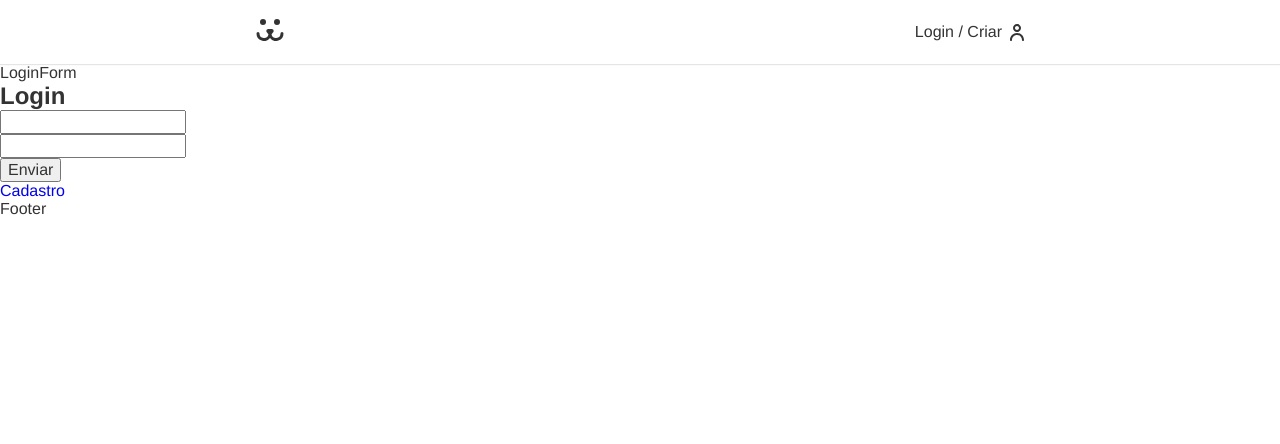
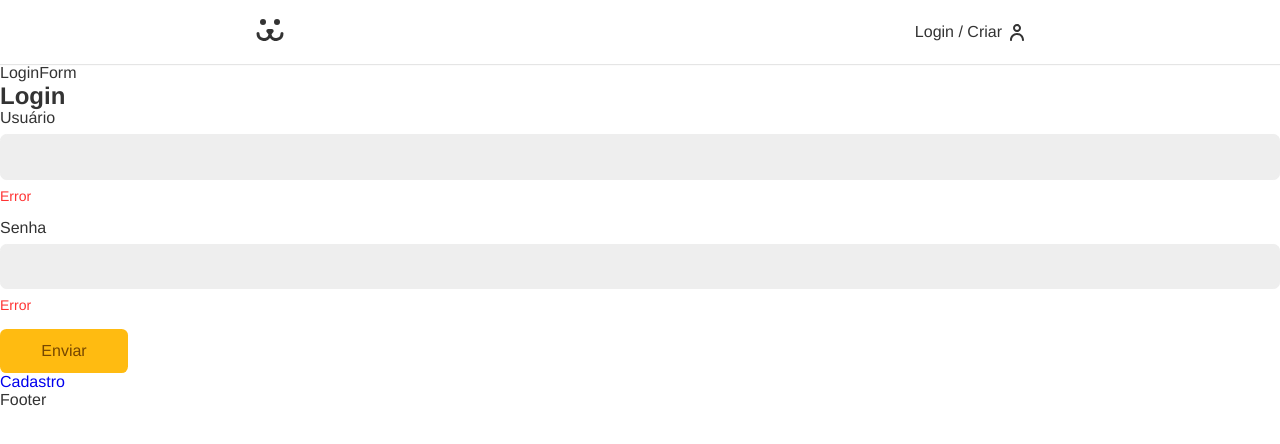
Before and after one commit to LucasMLara/Dogs, a React (Create React App) app in the folder dogs/: page /login in a window 1280 px wide. Shown: the top 444 px of the page. Built offline with nearby package versions, Linux system fonts and the light colour scheme.

Commit message:
Input and Button Login Styles

```diff
--- /dev/null
+++ b/dogs/src/components/Forms/Button.jsx
@@ -0,0 +1,10 @@
+import React from "react";
+import styles from "./Button.module.css";
+
+export default function Button({ children, ...props }) {
+  return (
+    <button {...props} className={styles.button}>
+      {children}
+    </button>
+  );
+}
--- /dev/null
+++ b/dogs/src/components/Forms/Button.module.css
@@ -0,0 +1,24 @@
+.button {
+  font-size: 1rem;
+  font-family: var(--type-first);
+  cursor: pointer;
+  border: none;
+  border-radius: 0.4rem;
+  background-color: #fb1;
+  color: #764701;
+  min-width: 8rem;
+  padding: 0.8rem 1.2rem;
+  box-sizing: border-box;
+  transition: 0.1s;
+}
+
+button:hover,
+.button:focus {
+  outline: none;
+  box-shadow: 0 0 0 3px #fea, 0 0 0 4px #fb1;
+}
+
+.button:disabled {
+  opacity: 0.5;
+  cursor: wait;
+}
--- /dev/null
+++ b/dogs/src/components/Forms/Input.jsx
@@ -0,0 +1,14 @@
+import React from "react";
+import styles from "./Input.module.css";
+
+export default function Input({ label, type, name }) {
+  return (
+    <div className={styles.wrapper}>
+      <label className={styles.label} htmlFor={name}>
+        {label}
+      </label>
+      <input className={styles.input} type={type} name={name} id={name} />
+      <p className={styles.error}>Error</p>
+    </div>
+  );
+}
--- /dev/null
+++ b/dogs/src/components/Forms/Input.module.css
@@ -0,0 +1,35 @@
+.wrapper {
+  margin-bottom: 1rem;
+}
+
+.input {
+  border: 1px solid #eee;
+  display: block;
+  width: 100%;
+  font-size: 1rem;
+  padding: .8rem;
+  border-radius: .4rem;
+  background: #eee;
+  transition: 0.1;
+}
+
+.input:focus,
+.input:hover {
+  outline: none;
+  border-color: #fb1;
+  background-color: white;
+  box-shadow: 0 0 0 3px #fea;
+}
+
+.label {
+  display: block;
+  font-size: 1rem;
+  line-height: 1;
+  padding-bottom: 0.5rem;
+}
+
+.error {
+  color: #f33;
+  font-size: 0.875rem;
+  margin-top: .5rem;
+}
--- a/dogs/src/components/Login/LoginForm.jsx
+++ b/dogs/src/components/Login/LoginForm.jsx
@@ -1,5 +1,7 @@
 import { useState } from "react";
 import { Link } from "react-router-dom";
+import Input from "../Forms/Input";
+import Button from "../Forms/Button";
 
 export default function LoginForm() {
   const [username, setUserName] = useState("");
@@ -25,19 +27,10 @@
       LoginForm
       <h1>Login</h1>
       <form action="" onSubmit={handleSubmit}>
-        <input
-          type="text"
-          value={username}
-          onChange={({ target }) => setUserName(target.value)}
-        />
-        {username}
-        <input
-          type="password"
-          value={password}
-          onChange={({ target }) => setPassword(target.value)}
-        />
-        {password}
-        <button>Enviar</button>
+        <Input label="Usuário" type="text" name="username" />
+        <Input label="Senha" type="password" name="password" />
+
+        <Button>Enviar</Button>
       </form>
       <Link to="/login/criar">Cadastro</Link>
     </section>
```
